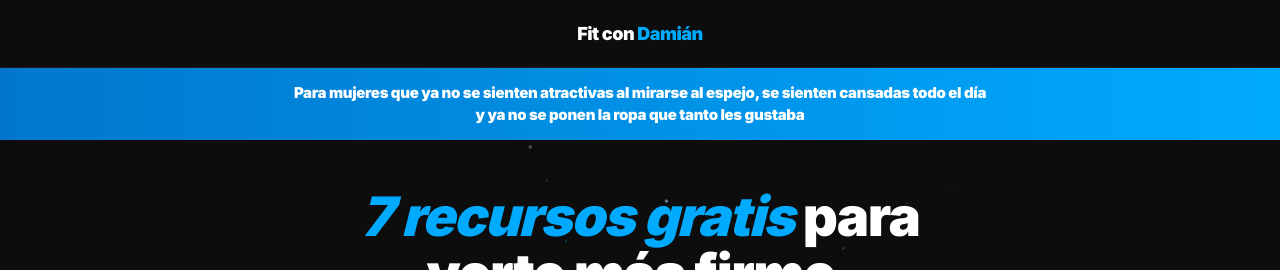
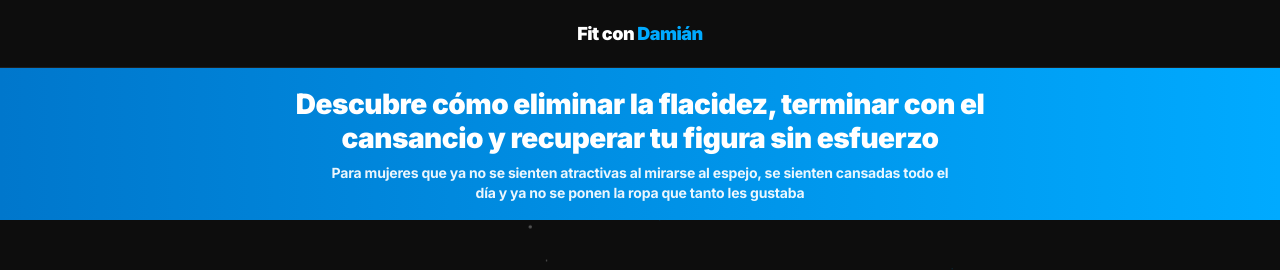
Before and after one commit to aurenapp-gif/FITCONDAMIAN.COM, a Next.js app: page /recursos in a window 1280 px wide. Shown: the top 270 px of the page. Built offline with nearby package versions, Linux system fonts and the light colour scheme.

Commit message:
Añade titular llamativo sobre el calificador en /recursos
Nuevo título grande en la barra superior con el calificador
"Para mujeres..." como subtítulo debajo.

Co-Authored-By: Claude Opus 4.8 <noreply@anthropic.com>
Claude-Session: https://claude.ai/code/session_01TPMGrzviWANrZSupGm2MvZ

```diff
--- a/app/recursos/RecursosClient.tsx
+++ b/app/recursos/RecursosClient.tsx
@@ -216,24 +216,35 @@ export default function RecursosClient() {
         </p>
       </header>
 
-      {/* BANNER — público objetivo */}
+      {/* BANNER — titular + público objetivo */}
       <div style={{
         background: "linear-gradient(90deg, #0077CC, #00AAFF)",
-        padding: "14px 24px",
+        padding: "20px 24px 16px",
         textAlign: "center",
         position: "relative",
         zIndex: 10,
       }}>
         <p style={{
-          margin: 0,
+          margin: "0 auto 8px",
+          maxWidth: "760px",
           color: "#fff",
-          fontSize: "clamp(13px, 3.4vw, 15px)",
+          fontSize: "clamp(1.15rem, 5vw, 1.75rem)",
           fontWeight: 900,
+          lineHeight: 1.2,
+          letterSpacing: "-0.5px",
+        }}>
+          Descubre cómo eliminar la flacidez, terminar con el cansancio y recuperar tu figura sin esfuerzo
+        </p>
+        <p style={{
+          margin: "0 auto",
+          maxWidth: "620px",
+          color: "rgba(255,255,255,0.92)",
+          fontSize: "clamp(12px, 3.2vw, 14px)",
+          fontWeight: 700,
           lineHeight: 1.45,
-          letterSpacing: "-0.3px",
+          letterSpacing: "-0.2px",
         }}>
-          Para mujeres que ya no se sienten atractivas al mirarse al espejo, se sienten cansadas todo el día<br />
-          y ya no se ponen la ropa que tanto les gustaba
+          Para mujeres que ya no se sienten atractivas al mirarse al espejo, se sienten cansadas todo el día y ya no se ponen la ropa que tanto les gustaba
         </p>
       </div>
 
```
